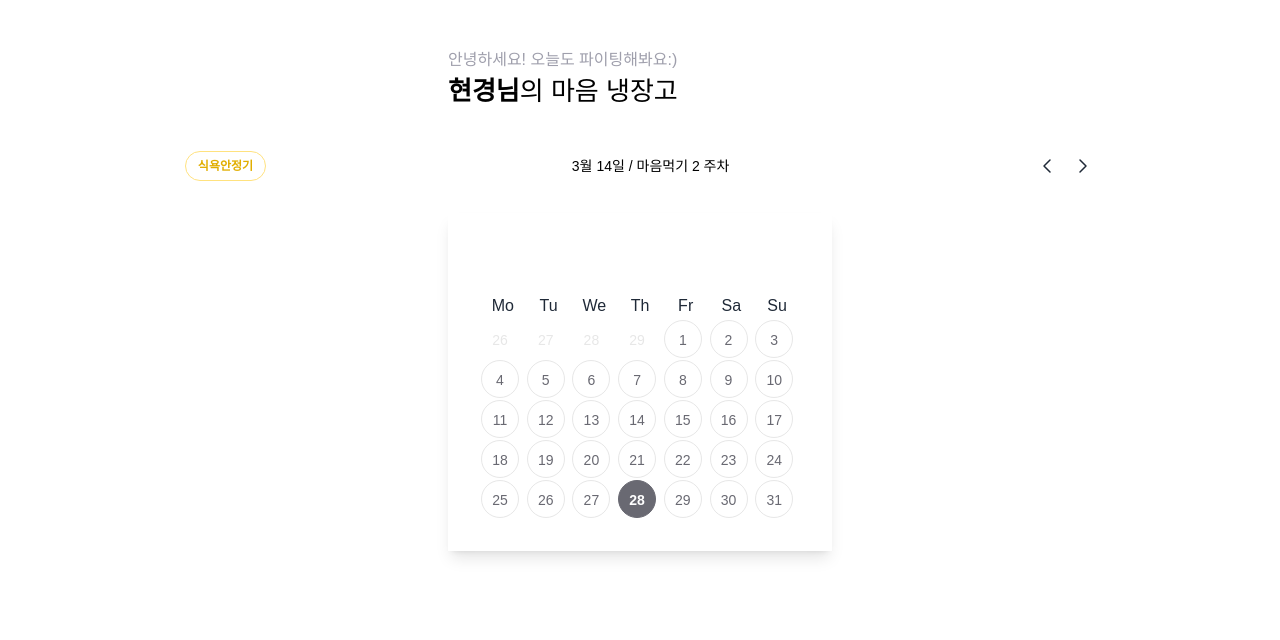
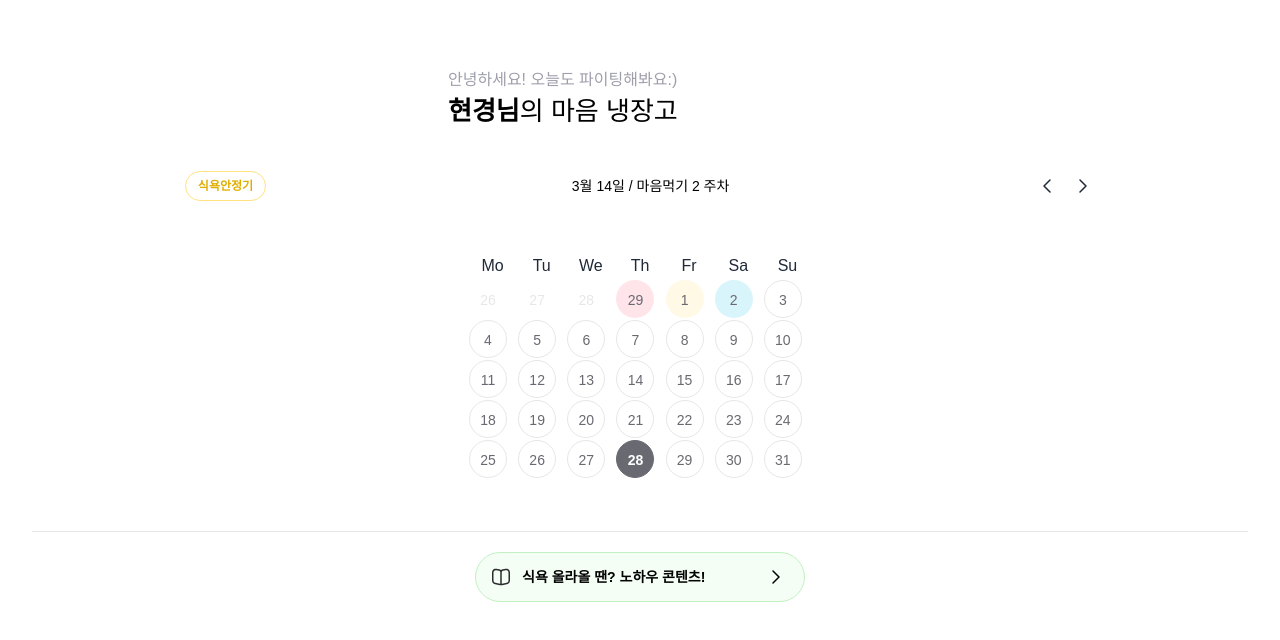
Before and after one commit to hatoruday/mindeating-front, a Next.js app: page / in a window 1280 px wide. Shown: the top 640 px of the page. Built offline with nearby package versions, Linux system fonts and the light colour scheme; a web font is replaced by a local one.

Commit message:
before starting toggle animation

```diff
--- a/app/page.tsx
+++ b/app/page.tsx
@@ -4,6 +4,7 @@ import MyCalendar from "../components/myCalendar";
 import LeftChevron from "../components/leftChevron";
 import OutagePeriod from "../components/outagePeriod";
 import RightChevron from "../components/rightChevron";
+import Image from "next/image";
 
 export default function HomePage() {
   const name = "현경";
@@ -14,8 +15,8 @@ export default function HomePage() {
   //set slash to !slash whey clicked
   return (
     <div>
-      <div className="flex flex-1 flex-col justify-center">
-        <header className="sm:mx-auto sm:w-full sm:max-w-sm">
+      <div className="flex flex-col">
+        <header className="sm:mx-auto sm:w-full sm:max-w-sm pt-5">
           <h3 className="text-[#9F9FAC] text-[16px] te">
             안녕하세요! 오늘도 파이팅해봐요:{")"}
           </h3>
@@ -24,9 +25,9 @@ export default function HomePage() {
           </h1>
         </header>
         {/* 식욕안정기 3월 14일 / 마음먹기 2주차 < > */}
-        <aside className="mt-10 flex w-full justify-around items-center font-normal">
+        <aside className="mt-10 flex max-md justify-around items-center font-normal">
           <OutagePeriod name="식욕안정기" />
-          <span className="text-[14px]">
+          <span className="text-[14px] text-center ">
             {month}월 {day}일 / 마음먹기 {week} 주차
           </span>
           {/*< > 양쪽 꺽쇠 관련 컴포넌트*/}
@@ -47,6 +48,26 @@ export default function HomePage() {
         </aside>
         {/* 캘린더 */}
         <MyCalendar />
+        {/** split bar */}
+
+        <div className="border-t border-gray-200"></div>
+        <footer className="flex justify-center">
+          <div className="flex items-center content-center justify-items-center mt-5 justify-between px-4 w-[330px] h-[50px] rounded-[40px] bg-[#f5fef5] border border-[#c1f1c1]">
+            <div className="flex items-center mt">
+              <Image
+                src="/bookIcon.svg"
+                alt="bookIcon"
+                width={18}
+                height={18}
+              />{" "}
+              <span className="px-3 text-sm font-semibold">
+                식욕 올라올 땐? 노하우 콘텐츠!
+              </span>
+            </div>
+
+            <RightChevron />
+          </div>
+        </footer>
       </div>
     </div>
   );
--- a/components/myCalendar.tsx
+++ b/components/myCalendar.tsx
@@ -1,84 +1,11 @@
 "use client";
 
+import GetWeeksOfCurrentMonth from "@/utility/getDayInformation";
 import MyDay from "./myday";
 import Thead from "./thead";
 
-function ConvertTime(date: Date): Date {
-  date = new Date(date);
-  let offset = date.getTimezoneOffset() * 60000; //ms단위라 60000곱해줌
-  let dateOffset = new Date(date.getTime() - offset);
-  return dateOffset;
-}
-// 현재 월에 해당하는 주별 날짜 2차원 배열을 가져옴
-function GetWeeksOfCurrentMonth(
-  month: number,
-  year: number
-): [Date[][], number[][]] {
-  const now = new Date();
-  const firstDayOfMonth = new Date(year, month - 1, 1);
-  const dayOfWeek = firstDayOfMonth.getDay();
-
-  // 1일이 속한 주의 월요일을 구함
-  let firstMonday;
-  if (dayOfWeek === 0) {
-    // 1일이 일요일인 경우, 이전 월요일은 -6일
-    firstMonday = new Date(firstDayOfMonth);
-    firstMonday.setDate(firstDayOfMonth.getDate() - 6);
-  } else {
-    // 그 외의 경우, 1일에서 해당 요일의 숫자만큼 빼면 월요일
-    firstMonday = new Date(firstDayOfMonth);
-    firstMonday.setDate(firstDayOfMonth.getDate() - dayOfWeek + 1);
-  }
-
-  // 마지막 일을 구함
-  const lastDayOfMonth = new Date(year, month, 0);
-  const dayOfLastweek = lastDayOfMonth.getDay();
-  let lastSunday = new Date(lastDayOfMonth);
-  if (dayOfLastweek !== 0) {
-    lastSunday.setDate(lastDayOfMonth.getDate() + (7 - dayOfLastweek));
-  } else {
-    lastSunday.setDate(lastDayOfMonth.getDate());
-  }
-
-  // 주별로 끊어서 출력
-  let weeks = [];
-  let week = [];
-  let current = new Date(firstMonday);
-  while (current <= lastSunday) {
-    week.push(new Date(current));
-    current.setDate(current.getDate() + 1);
-    if (current.getDay() === 1) {
-      weeks.push(week);
-      week = [];
-    }
-  }
-  //weeks를 순회하면서 convertTime(day)ㄹ 호출하여 날짜를 변환한 후 출력
-  for (let i = 0; i < weeks.length; i++) {
-    for (let j = 0; j < weeks[i].length; j++) {
-      weeks[i][j] = ConvertTime(weeks[i][j]);
-    }
-  }
-
-  let colorStatusWeeks = [];
-  let colorStatusWeek = [];
-  let colorStatusCurrent = new Date(firstMonday);
-  while (colorStatusCurrent <= lastSunday) {
-    // 이전달이거나 다음달의 날짜일경우 -1 플래그를 주고, 오늘날짜일 경우 1플래그를 준다.
-    if (colorStatusCurrent.getMonth() + 1 != month) {
-      colorStatusWeek.push(-1);
-    } else if (colorStatusCurrent.getDate() === now.getDate()) {
-      colorStatusWeek.push(1);
-    } else {
-      colorStatusWeek.push(0);
-    }
-    colorStatusCurrent.setDate(colorStatusCurrent.getDate() + 1);
-    if (colorStatusCurrent.getDay() === 1) {
-      colorStatusWeeks.push(colorStatusWeek);
-      colorStatusWeek = [];
-    }
-  }
-  //weeks와 colorStatusweeks를 두개 모두 리턴한다.
-  return [weeks, colorStatusWeeks];
+function toggleCalendar(event: any) {
+  return;
 }
 
 export default function MyCalendar() {
@@ -88,9 +15,9 @@ export default function MyCalendar() {
 
   return (
     <div className="flex items-center justify-center py-8 px-4">
-      <div className="max-w-sm w-full shadow-lg">
-        <div className="md:p-8 p-5  bg-white rounded-t">
-          <div className="flex items-center justify-between pt-12 overflow-x-auto">
+      <div className="max-w-sm w-full">
+        <div className="md:p-5 p-2  bg-white rounded-t">
+          <div className="flex items-center justify-between">
             <table className="w-full">
               <Thead />
               <tbody>
@@ -98,10 +25,12 @@ export default function MyCalendar() {
                   <tr key={weekindex}>
                     {week.map((day, dayindex) => (
                       <td key={dayindex}>
-                        <MyDay
-                          status={colorStatusWeeks[weekindex][dayindex]}
-                          day={day}
-                        />
+                        <button type="button">
+                          <MyDay
+                            status={colorStatusWeeks[weekindex][dayindex]}
+                            day={day}
+                          />
+                        </button>
                       </td>
                     ))}
                   </tr>
--- a/components/myday.tsx
+++ b/components/myday.tsx
@@ -9,15 +9,41 @@ const MyDay = ({ status, day }: { status: number; day: Date }) => {
     );
   else if (status === -1)
     return (
-      <div className="flex flex-col justify-center items-center w-[38px] h-[38px] relative p-[9.375px] rounded-[66.56px] bg-white">
+      <div className="flex flex-col justify-center items-center w-[38px] h-[38px] relative p-[9.375px] rounded-[66px] bg-white">
         <p className="flex-grow-0 flex-shrink-0 w-[18.75px] h-[18.75px] text-sm font-medium text-center text-[#e7e7e7]">
+          {day.getDate()}
+        </p>
+      </div>
+    );
+  //red
+  else if (status === 2)
+    return (
+      <div className="flex flex-col justify-center items-center w-[38px] h-[38px] relative p-[9.375px] rounded-[66px] bg-[#ffe5ea] border-[#ffc4cf]">
+        <p className="flex-grow-0 flex-shrink-0 w-[18.75px] h-[18.75px] text-sm font-medium text-center text-[#696972]">
+          {day.getDate()}
+        </p>
+      </div>
+    );
+  //yellow
+  else if (status === 3)
+    return (
+      <div className="flex flex-col justify-center items-center w-[38px] h-[38px] relative p-[9.375px] rounded-[66px] bg-[#fff9e5] border-[#ffe27f]">
+        <p className="flex-grow-0 flex-shrink-0 w-[18.75px] h-[18.75px] text-sm font-medium text-center text-[#696972]">
+          {day.getDate()}
+        </p>
+      </div>
+    );
+  else if (status === 4)
+    return (
+      <div className="flex flex-col justify-center items-center w-[38px] h-[38px] relative p-[9.375px] rounded-[66px] bg-[#d8f5fb] border-[#7bddf2]">
+        <p className="flex-grow-0 flex-shrink-0 w-[18.75px] h-[18.75px] text-sm font-medium text-center text-[#696972]">
           {day.getDate()}
         </p>
       </div>
     );
   else
     return (
-      <div className="flex flex-col justify-center items-center w-[38px] h-[38px] relative p-[9.375px] rounded-[66.56px] border border-[#e7e7e7]">
+      <div className="flex flex-col justify-center items-center w-[38px] h-[38px] relative p-[9.375px] rounded-[66px] border border-[#e7e7e7]">
         <p className="flex-grow-0 flex-shrink-0 w-[18.75px] h-[18.75px] text-sm font-medium text-center text-[#696972]">
           {day.getDate()}
         </p>
--- /dev/null
+++ b/utility/getDayInformation.ts
@@ -0,0 +1,80 @@
+function ConvertTime(date: Date): Date {
+  date = new Date(date);
+  let offset = date.getTimezoneOffset() * 60000; //ms단위라 60000곱해줌
+  let dateOffset = new Date(date.getTime() - offset);
+  return dateOffset;
+}
+// 현재 월에 해당하는 주별 날짜 2차원 배열을 가져옴
+export default function GetWeeksOfCurrentMonth(
+  month: number,
+  year: number
+): [Date[][], number[][]] {
+  const now = new Date();
+  const firstDayOfMonth = new Date(year, month - 1, 1);
+  const dayOfWeek = firstDayOfMonth.getDay();
+
+  // 1일이 속한 주의 월요일을 구함
+  let firstMonday;
+  if (dayOfWeek === 0) {
+    // 1일이 일요일인 경우, 이전 월요일은 -6일
+    firstMonday = new Date(firstDayOfMonth);
+    firstMonday.setDate(firstDayOfMonth.getDate() - 6);
+  } else {
+    // 그 외의 경우, 1일에서 해당 요일의 숫자만큼 빼면 월요일
+    firstMonday = new Date(firstDayOfMonth);
+    firstMonday.setDate(firstDayOfMonth.getDate() - dayOfWeek + 1);
+  }
+
+  // 마지막 일을 구함
+  const lastDayOfMonth = new Date(year, month, 0);
+  const dayOfLastweek = lastDayOfMonth.getDay();
+  let lastSunday = new Date(lastDayOfMonth);
+  if (dayOfLastweek !== 0) {
+    lastSunday.setDate(lastDayOfMonth.getDate() + (7 - dayOfLastweek));
+  } else {
+    lastSunday.setDate(lastDayOfMonth.getDate());
+  }
+
+  // 주별로 끊어서 출력
+  let weeks = [];
+  let week = [];
+  let current = new Date(firstMonday);
+  while (current <= lastSunday) {
+    week.push(new Date(current));
+    current.setDate(current.getDate() + 1);
+    if (current.getDay() === 1) {
+      weeks.push(week);
+      week = [];
+    }
+  }
+  //weeks를 순회하면서 convertTime(day)ㄹ 호출하여 날짜를 변환한 후 출력
+  for (let i = 0; i < weeks.length; i++) {
+    for (let j = 0; j < weeks[i].length; j++) {
+      weeks[i][j] = ConvertTime(weeks[i][j]);
+    }
+  }
+
+  let colorStatusWeeks = [];
+  let colorStatusWeek = [];
+  let colorStatusCurrent = new Date(firstMonday);
+  while (colorStatusCurrent <= lastSunday) {
+    // 이전달이거나 다음달의 날짜일경우 -1 플래그를 주고, 오늘날짜일 경우 1플래그를 준다.
+    if (colorStatusCurrent.getMonth() + 1 != month) {
+      colorStatusWeek.push(-1);
+    } else if (colorStatusCurrent.getDate() === now.getDate()) {
+      colorStatusWeek.push(1);
+    } else {
+      colorStatusWeek.push(0);
+    }
+    colorStatusCurrent.setDate(colorStatusCurrent.getDate() + 1);
+    if (colorStatusCurrent.getDay() === 1) {
+      colorStatusWeeks.push(colorStatusWeek);
+      colorStatusWeek = [];
+    }
+  }
+  colorStatusWeeks[0][3] = 2;
+  colorStatusWeeks[0][4] = 3;
+  colorStatusWeeks[0][5] = 4;
+  //weeks와 colorStatusweeks를 두개 모두 리턴한다.
+  return [weeks, colorStatusWeeks];
+}
```
Also changed, not shown: public/bookIcon.svg (added).
